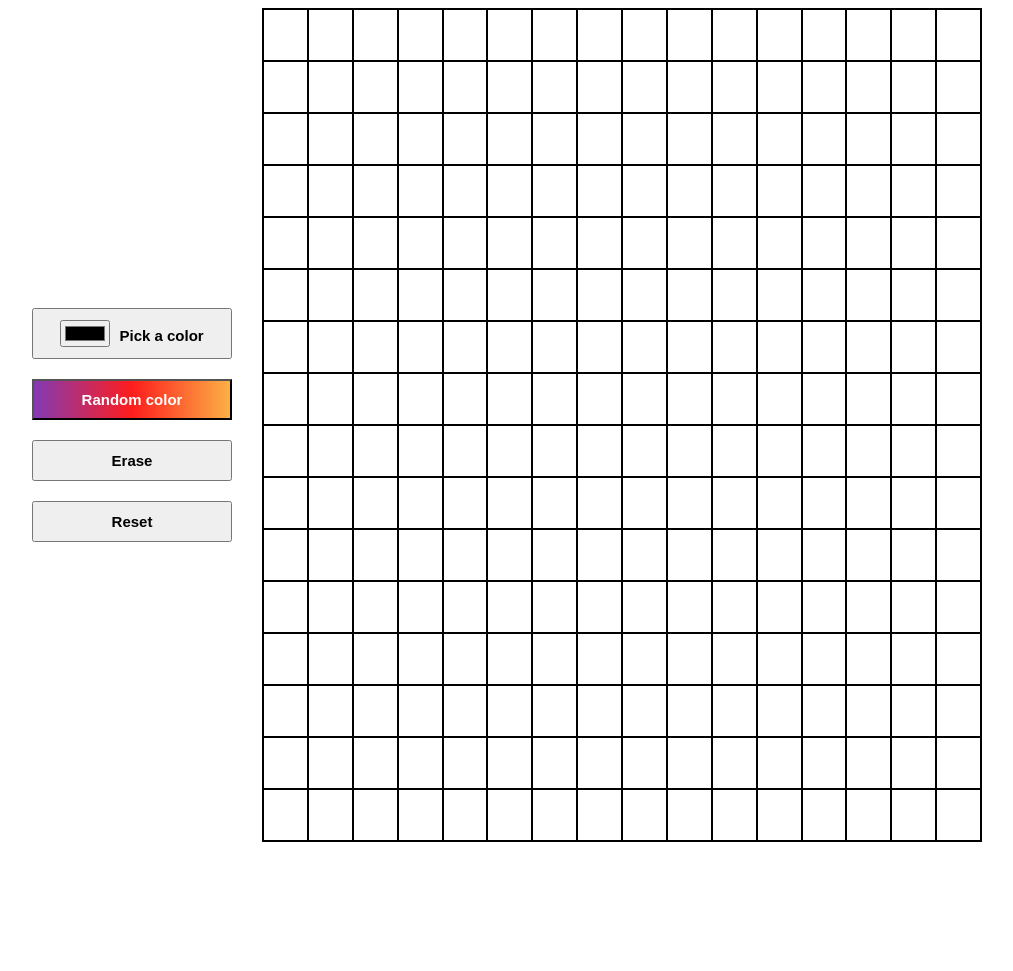
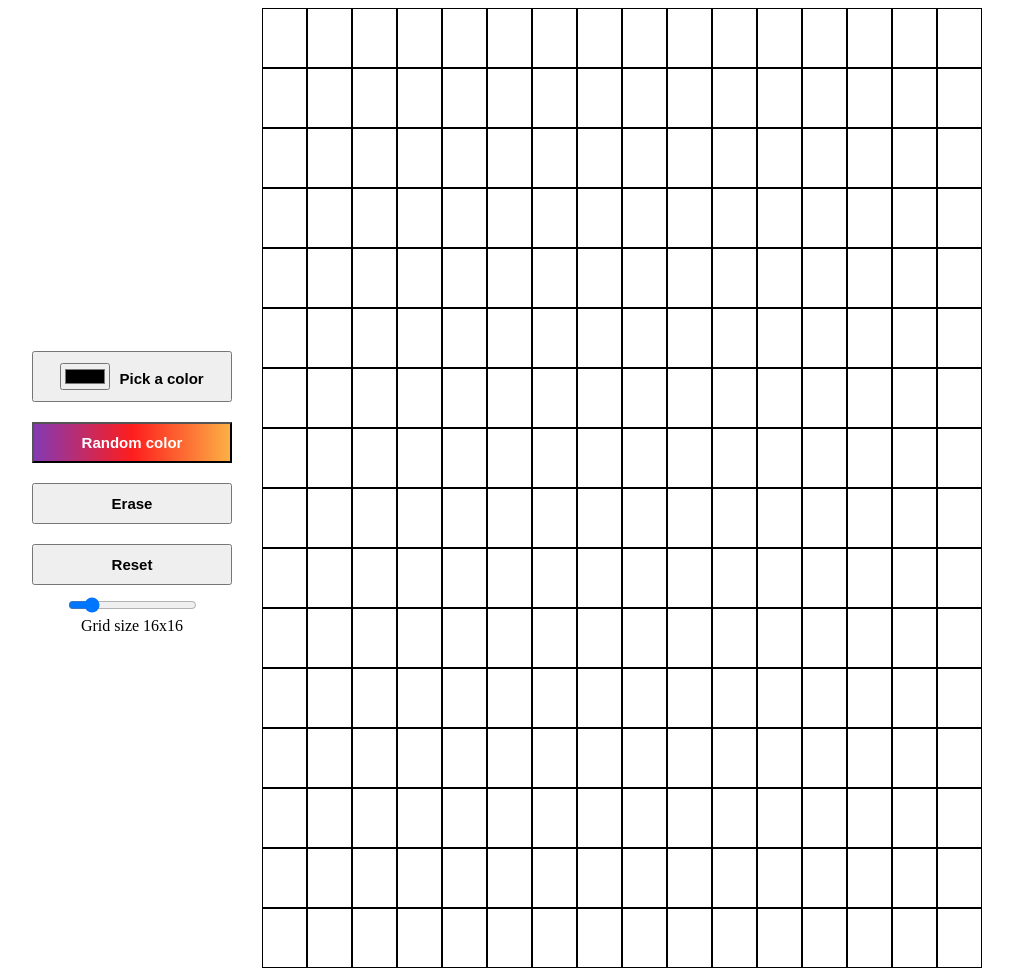
Before and after one commit to andreyoch/etch_a_sketch, a plain HTML site: page index.html in a window 1280 px wide. Shown: the whole page, without its empty margins (138-1151 px from the left). Before the commit the page ends 850 px from the top, so only its background shows below. Drawn offline with Linux system fonts and the light colour scheme.

Commit message:
Add the ability to rezise grid

```diff
--- a/css/style.css
+++ b/css/style.css
@@ -42,25 +42,16 @@ html {
    text-align: center;
 }
 .grid {
-  max-height: 960px;
-  border: 1px solid black;
-  display: flex;
-  flex-direction: column;
-  justify-content: flex-end;
-  overflow: hidden;
+  width: 960px;
+  display: grid;
+  height: 960px;
 
 }
 
-.row {
-  display: flex;
-  justify-content: center;
-}
+
 
 .element {
-  height: 50px;
-  width: 50px;
-  border: 1px solid black;
-
+  border: 0.5px solid black;
 }
 
 
--- a/index.html
+++ b/index.html
@@ -19,8 +19,8 @@
           <button id="erase" class="buttons">Erase</button>
           <button id="reset" class="buttons">Reset</button>
           <div class="range">
-            <!--<input id="range" type="range" min="1" max="100" step="1" onchange="showRange()">
-            <div id="grid-size">Grid size is 16x16</div>-->
+            <input id="range" type="range" min="2" max="100" step="1" onchange="setRange()" oninput = "showRange()">
+            <div id="grid-size">Grid size 16x16</div>
           </div>
         </div>
 
--- a/js/script.js
+++ b/js/script.js
@@ -6,24 +6,19 @@ const pickColorArea = document.querySelector('#color-picker');
 function main() {
   createGrid(16);
   listenButtons();
-  startDraw();
+  const range = document.querySelector('#range');
+  range.value = 16;
 }
 
 function createGrid(greedSize) {
   const table = document.querySelector('.grid');
-  for (let i = 0; i < greedSize; i++) {
-    const tableRow = document.createElement('div');
-    tableRow.classList.add('row');
-    table.append(tableRow);
-
-    for (let j = 0; j < greedSize; j++) {
-      const element = document.createElement('div');
-      element.classList.add('element');
-      // element.style.height = `${greedSize}px`;
-      // element.style.width = `${greedSize}px`;
-      tableRow.append(element);
-    }
+  table.style = `grid-template-columns: repeat(${greedSize},1fr);`;
+  for (let i = 0; i < greedSize * greedSize; i++) {
+    const element = document.createElement('div');
+    element.classList.add('element');
+    table.append(element);
   }
+  startDraw();
 }
 
 function listenButtons() {
@@ -77,15 +72,21 @@ function listenPickColorButton() {
   });
 }
 
-// function showRange() {
-//   const gridSize = document.querySelector('#grid-size');
-//   const range = document.querySelector('#range');
-//   gridSize.textContent = `Grid size is ${range.value} x ${range.value}`;
-//   deleteGrid();
-//   createGrid(range.value);
-// }
+function deleteGrid() {
+  const elements = document.querySelectorAll('.element');
+  elements.forEach((element) => element.remove());
+}
 
-// function deleteGrid() {
-//   const elements = document.querySelectorAll('.element');
-//   elements.forEach((element) => element.remove());
-// }
+function setRange() {
+  const gridSizeText = document.querySelector('#grid-size');
+  const gridSizeRange = document.querySelector('#range');
+  gridSizeText.textContent = `Grid size ${gridSizeRange.value} x ${gridSizeRange.value}`;
+  deleteGrid();
+  createGrid(gridSizeRange.value);
+}
+
+function showRange() {
+  const gridSizeText = document.querySelector('#grid-size');
+  const gridSizeRange = document.querySelector('#range');
+  gridSizeText.textContent = `Grid size  ${gridSizeRange.value} x ${gridSizeRange.value}`;
+}
```
